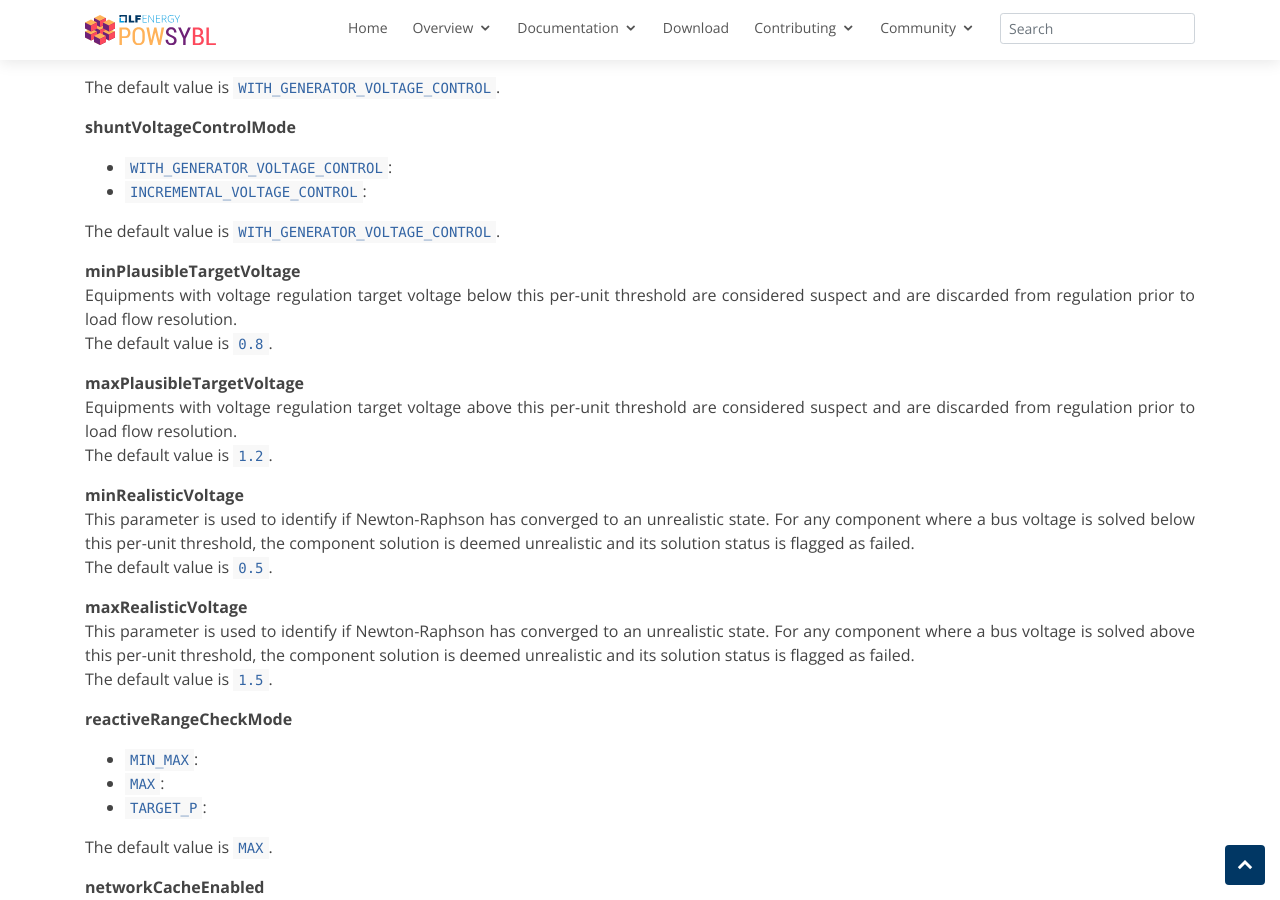
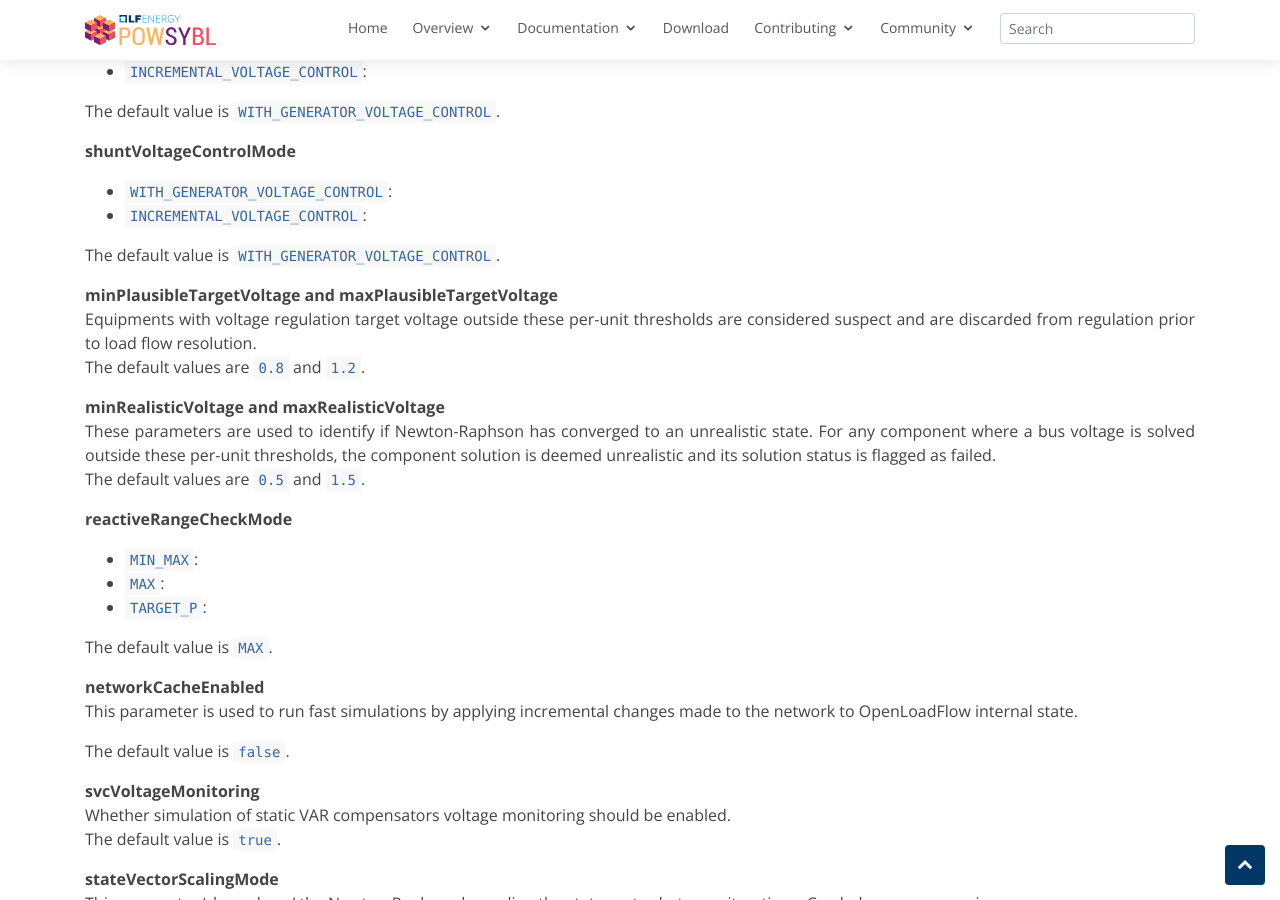
Before and after one commit to powsybl/powsybl.github.io, a Jekyll site: the page built from pages/documentation/simulation/powerflow/openlf.md, in a window 1280 px wide and 900 px high, scrolled down 7782 px. Built offline with Jekyll 4.4.1, drawn with Linux system fonts in a browser that asks for light colours; our own code applies the rules of GitHub Pages for plain Markdown files; some of the changed text lies outside the part shown.

Commit message:
formatting
Signed-off-by: Damien Jeandemange <damien.jeandemange@artelys.com>

```diff
--- a/pages/documentation/simulation/powerflow/openlf.md
+++ b/pages/documentation/simulation/powerflow/openlf.md
@@ -260,7 +260,7 @@
 The default value is $$1 MW$$.
 
 **voltagePerReactivePowerControl**
-Whether simulation of static VAR compensators slope should be enabled
+Whether simulation of static VAR compensators with voltage control enabled and a slope defined should be enabled
 (See [voltage per reactive power control extension](../../grid/model/extensions.md#voltage-per-reactive-power-control)).
 The default value is `false`.
 
@@ -305,27 +305,16 @@
 
 The default value is `WITH_GENERATOR_VOLTAGE_CONTROL`.
 
-**minPlausibleTargetVoltage**
-Equipments with voltage regulation target voltage below this per-unit threshold
+**minPlausibleTargetVoltage and maxPlausibleTargetVoltage**
+Equipments with voltage regulation target voltage outside these per-unit thresholds
 are considered suspect and are discarded from regulation prior to load flow resolution.
-The default value is `0.8`.
+The default values are `0.8` and `1.2`.
 
-**maxPlausibleTargetVoltage**
-Equipments with voltage regulation target voltage above this per-unit threshold
-are considered suspect and are discarded from regulation prior to load flow resolution.
-The default value is `1.2`.
-
-**minRealisticVoltage**
-This parameter is used to identify if Newton-Raphson has converged to an unrealistic state.
-For any component where a bus voltage is solved below this per-unit threshold, the component solution is deemed unrealistic
+**minRealisticVoltage and maxRealisticVoltage**
+These parameters are used to identify if Newton-Raphson has converged to an unrealistic state.
+For any component where a bus voltage is solved outside these per-unit thresholds, the component solution is deemed unrealistic
 and its solution status is flagged as failed.
-The default value is `0.5`.
-
-**maxRealisticVoltage**
-This parameter is used to identify if Newton-Raphson has converged to an unrealistic state.
-For any component where a bus voltage is solved above this per-unit threshold, the component solution is deemed unrealistic
-and its solution status is flagged as failed.
-The default value is `1.5`.
+The default values are `0.5` and `1.5`.
 
 **reactiveRangeCheckMode**
 - `MIN_MAX`:
```
